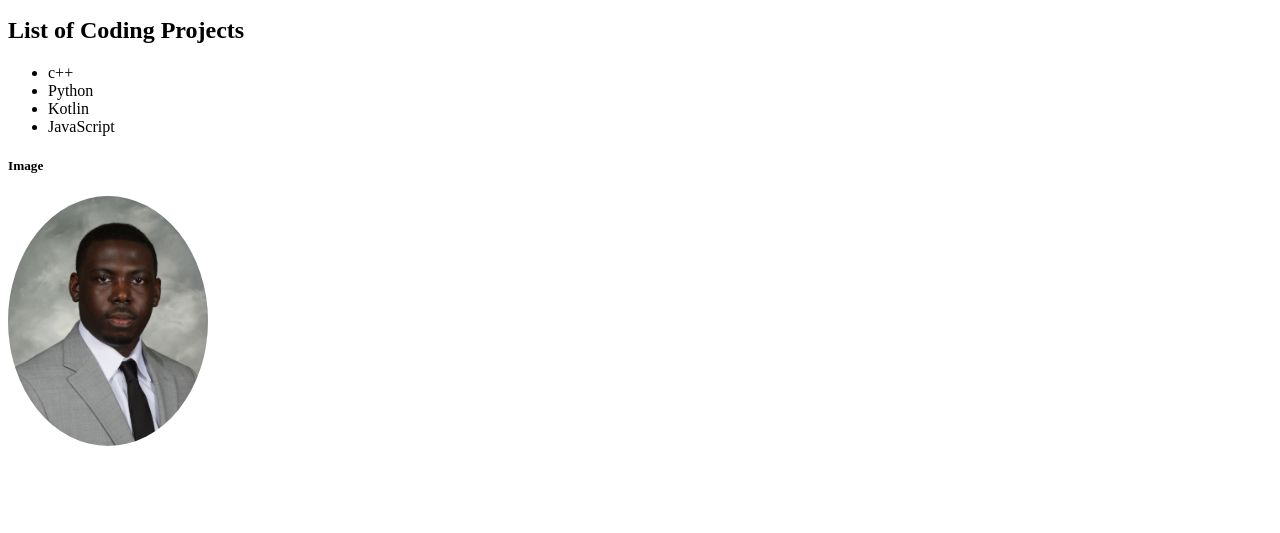
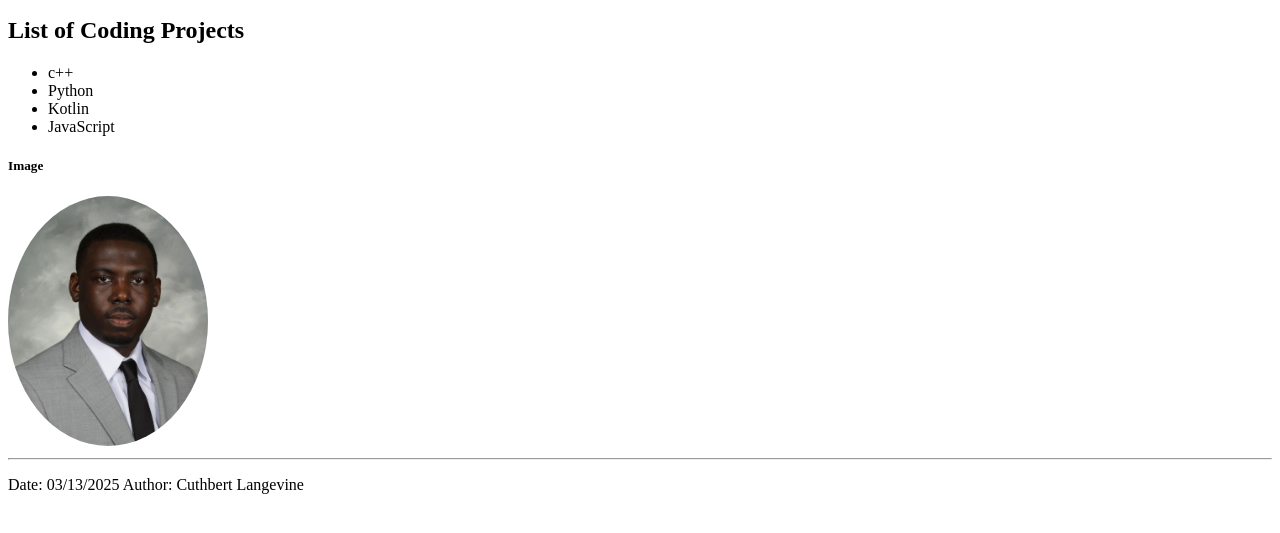
Before and after one commit to CuthL/cuthl.github.io, a plain HTML site: page lab3.html in a window 1280 px wide. Shown: the part 153-686 px from the top of the page. Drawn offline with Linux system fonts and the light colour scheme.

Commit message:
Update lab3.html

```diff
--- a/lab3.html
+++ b/lab3.html
@@ -40,4 +40,7 @@
     <h5>Image</h5>
     <img src="103461214_0xaeazz6sf-Gray 19.jpg" alt="ImageT" style="width:200px">
 
+    <hr>
+    <P>Date: 03/13/2025             Author: Cuthbert Langevine</P>
+
 </body>
```
